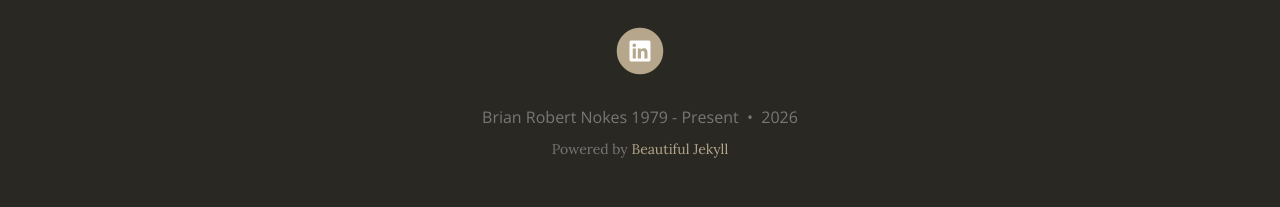
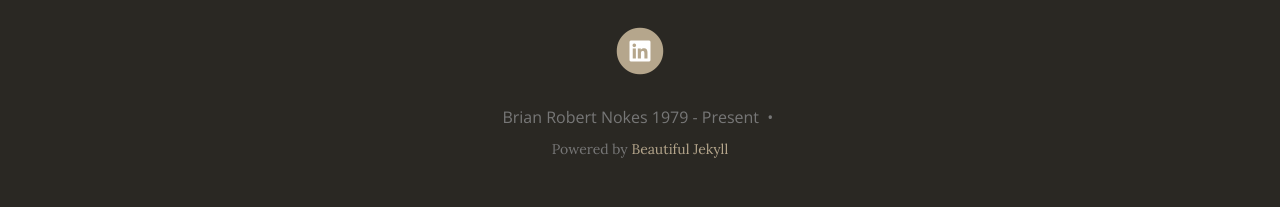
Before and after one commit to briannokes/briannokes, a Jekyll site: the page built from index.md, in a window 1280 px wide. Shown: the part 706-913 px from the top of the page. Built offline with Jekyll 4.4.1, drawn with Linux system fonts in a browser that asks for light colours; nearby versions of some CDN libraries.

Commit message:
take out author change date

```diff
--- a/_includes/footer.html
+++ b/_includes/footer.html
@@ -2,34 +2,34 @@
 	<div class="container-md beautiful-jekyll-footer">
 		<div class="row">
 			<div class="col-xl-8 offset-xl-2 col-lg-10 offset-lg-1">
-      {% include social-networks-links.html %}
-      {% if page.footer-extra %}
+				{% include social-networks-links.html %} {% if page.footer-extra %}
 				<div class="footer-custom-content">
-          {% for file in page.footer-extra %}
-            {% include {{ file }} %}
-          {% endfor %}
+					{% for file in page.footer-extra %} {% include {{ file }} %} {% endfor
+					%}
 				</div>
 				{% endif %}
 				<p class="copyright text-muted">
-      {% if site.author %}
-        {{ site.author }}
+					{% if site.author %} {{ site.author }} &nbsp;&bull;&nbsp; {% endif %}
+					<!--
+      {{ site.time | date: '%Y' }}
+      -->
+
+					{% if site.url-pretty %} &nbsp;&bull;&nbsp;
+					<span class="author-site">
+						<a
+							href="{% if site.url-canonical %}{{ site.url-canonical }}{% else %}{{ '/' | absolute_url }}{% endif %}"
+							>{{ site.url-pretty }}</a
+						>
+					</span>
+					{% endif %} {% if site.matomo %} {% if site.matomo.opt-out %}
 					&nbsp;&bull;&nbsp;
-      {% endif %}
-      {{ site.time | date: '%Y' }}
-
-      {% if site.url-pretty %}
-        &nbsp;&bull;&nbsp;
-        <span class="author-site">
-          <a href="{% if site.url-canonical %}{{ site.url-canonical }}{% else %}{{ '/' | absolute_url }}{% endif %}">{{ site.url-pretty }}</a>
-        </span>
-      {% endif %}
-
-      {% if site.matomo %}
-        {% if site.matomo.opt-out %}
-          &nbsp;&bull;&nbsp;
-          <a href="http://{{- site.matomo.uri -}}/index.php?module=CoreAdminHome&action=optOut" target="_blank" class="text_muted">Do-not-Track</a>
-        {% endif %}
-      {% endif%}
+					<a
+						href="http://{{- site.matomo.uri -}}/index.php?module=CoreAdminHome&action=optOut"
+						target="_blank"
+						class="text_muted"
+						>Do-not-Track</a
+					>
+					{% endif %} {% endif%}
 					<!--
       {% if site.edit_page_button and site.github.repository_url %}
         &nbsp;&bull;&nbsp;
@@ -37,10 +37,12 @@
        {% endif%}
 -->
 				</p>
-      {% unless site.remove-ads %}<p class="theme-by text-muted">
+				{% unless site.remove-ads %}
+				<p class="theme-by text-muted">
 					Powered by
 					<a href="https://beautifuljekyll.com">Beautiful Jekyll</a>
-      </p>{% endunless %}
+				</p>
+				{% endunless %}
 			</div>
 		</div>
 	</div>
```
Lines whose indentation alone changed are shown as unchanged.
